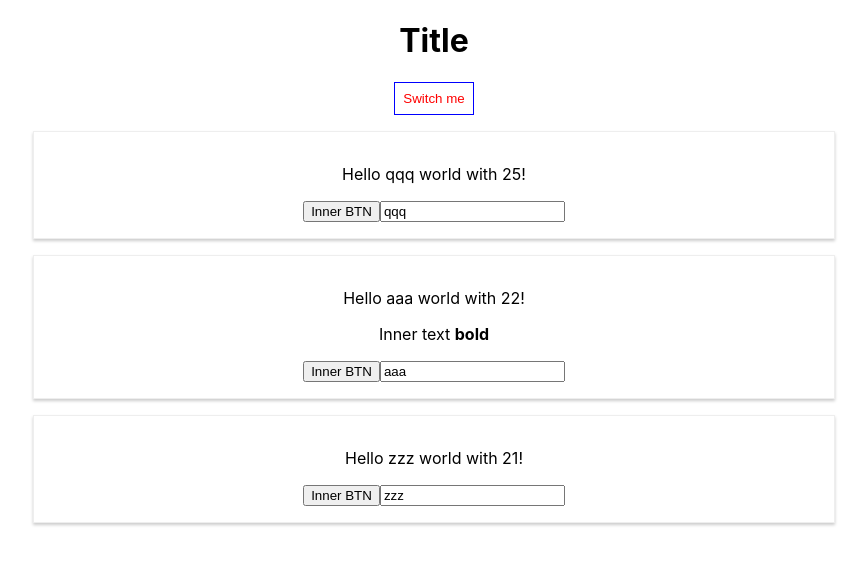
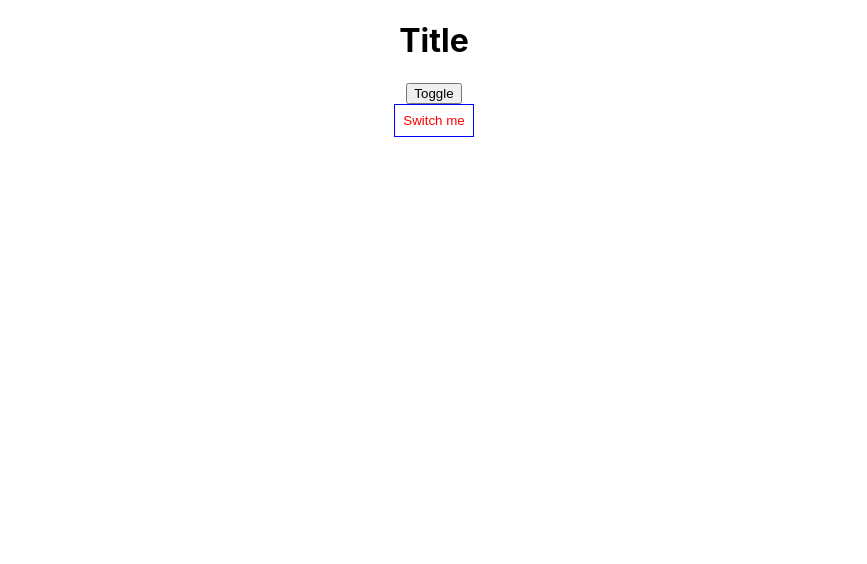
Before and after one commit to aharxict/react-intro, a React (Create React App) app: page / in a window 1280 px wide. Shown: the top 564 px of the page, without its empty margins (206-1073 px from the left). Built offline with nearby package versions, Linux system fonts and the light colour scheme.

Commit message:
added ? condition toggler

```diff
--- a/src/App.js
+++ b/src/App.js
@@ -8,7 +8,8 @@ class App extends Component {
       { name: 'qqq', age: 25 },
       { name: 'aaa', age: 22 },
       { name: 'zzz', age: 21 }
-    ]
+    ],
+    showPersons: false
   };
   changeNameHandler = (Name) => {
     this.setState( {
@@ -28,6 +29,10 @@ class App extends Component {
       ]
     } )
   };
+  togglePersonsHandler = () => {
+    const doesShowPersons = this.state.showPersons;
+    this.setState({ showPersons: !doesShowPersons});
+  };
   render() {
     const style = {
       color: 'red',
@@ -39,8 +44,12 @@ class App extends Component {
     return (
       <div className="App">
         <h1>Title</h1>
+        <button onClick={this.togglePersonsHandler}>Toggle</button>
+        <br/>
         <button style={style}
           onClick={ () => this.changeNameHandler('Body') }>Switch me</button>
+            { this.state.showPersons ?
+              <div>
               <Person name = {this.state.persons[0].name} age = {this.state.persons[0].age} />
                 <Person
                 name = {this.state.persons[1].name}
@@ -49,6 +58,9 @@ class App extends Component {
               changed = {this.nameChangeHandler}> Inner text <b>bold</b> </Person>
               <Person name = {this.state.persons[2].name} age = {this.state.persons[2].age} />
               </div>
+              : null
+            }
+      </div>
     );
   }
 }
--- a/src/Person/Person.js
+++ b/src/Person/Person.js
@@ -5,7 +5,11 @@ const person = (props) => {
         <div className='Person'>
           <p>Hello {props.name} world with {props.age}! </p>
           <p>{props.children}</p>
-          <button onClick={props.click}>Inner BTN</button>
+          {
+            props.click ?
+              <button onClick={props.click}>Inner BTN</button>
+              : null
+          }
           <input onChange={props.changed} type="text" value={props.name}/>
         </div>
     )
```
Lines whose indentation alone changed are shown as unchanged.
